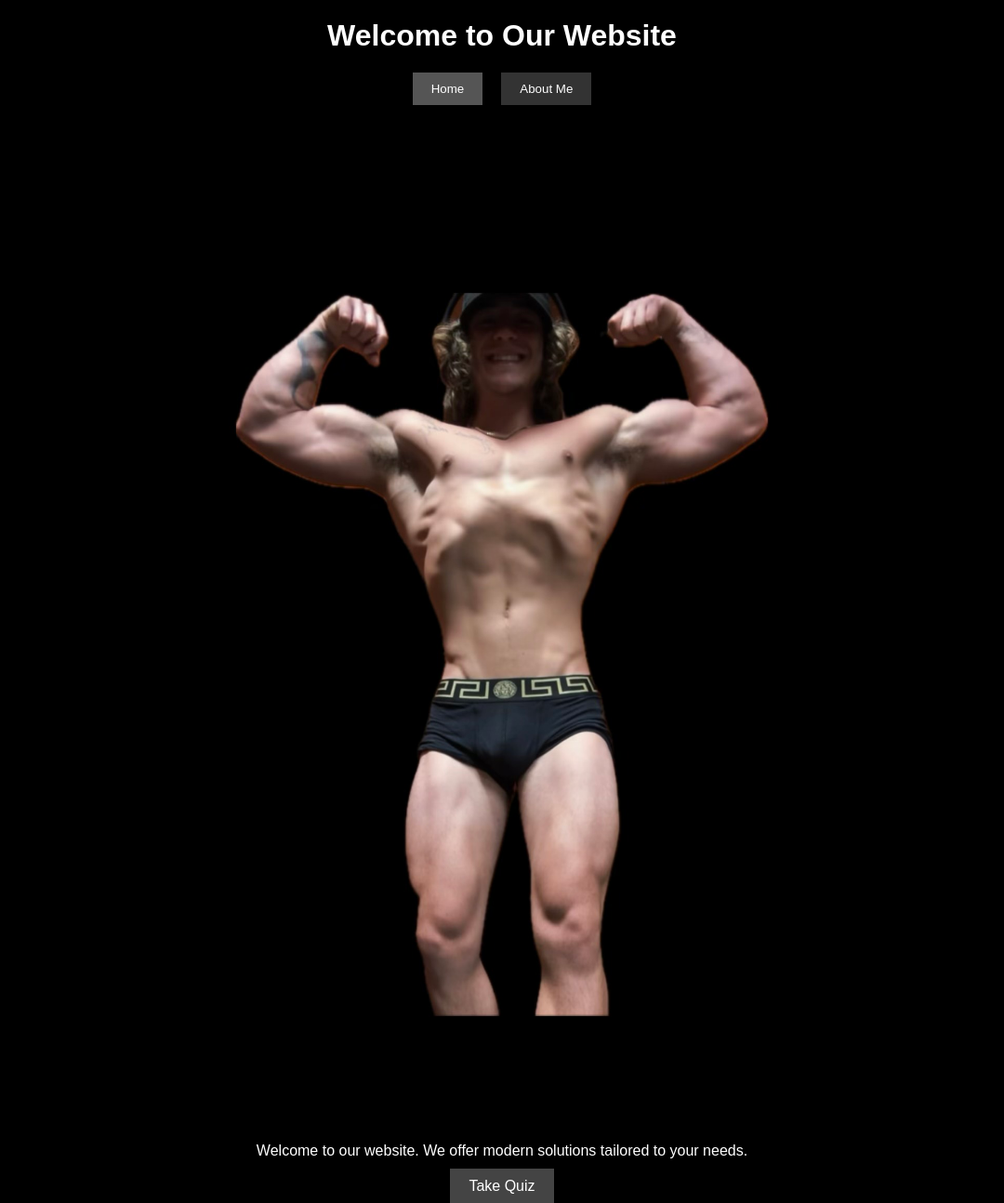
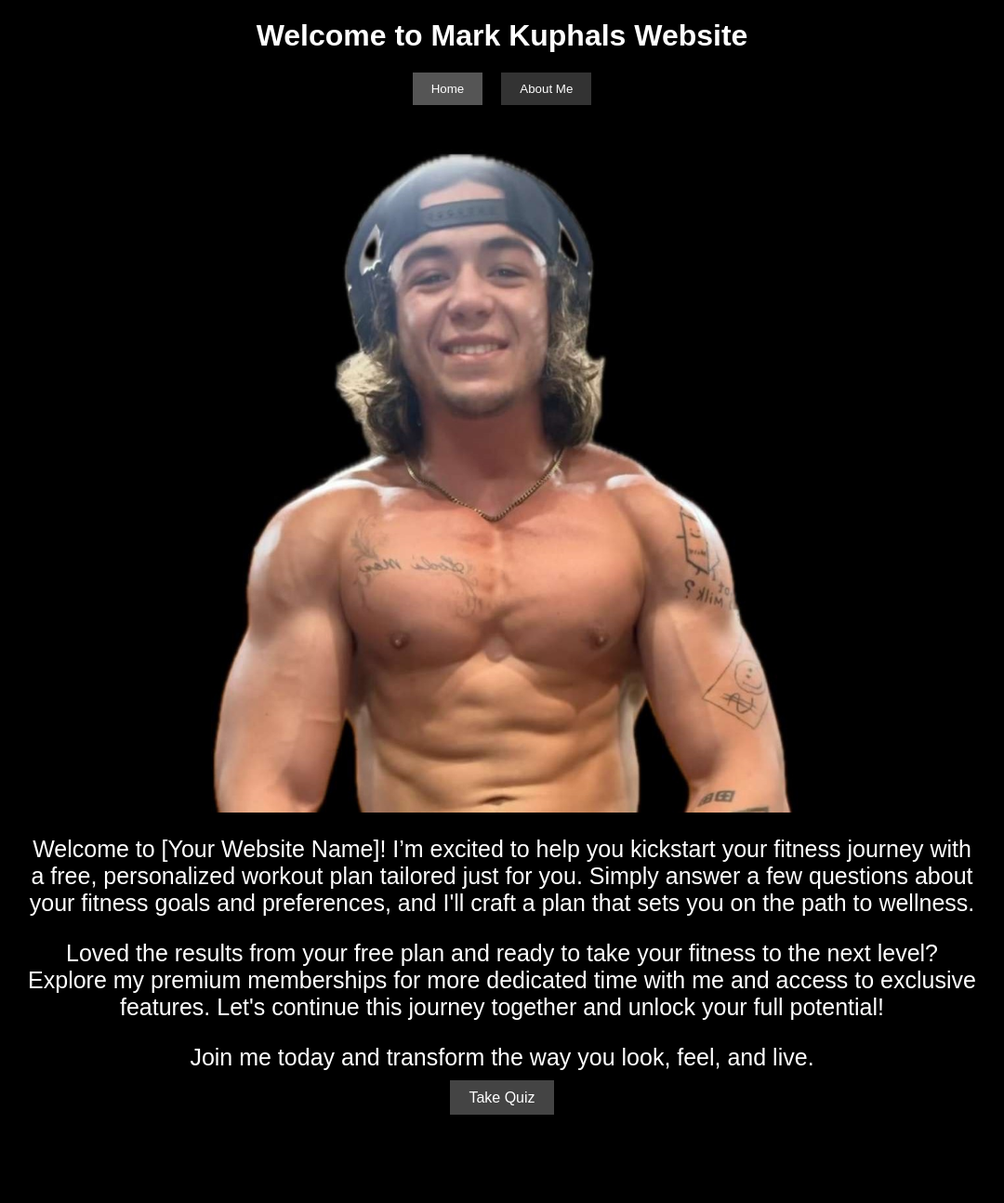
Before and after one commit to fosternilsson516/workout-wsite, a Flask app: page / in a window 1280 px wide. Shown: the whole page at 93% size, without its empty margins (100-1180 px from the left). After the commit the page ends 1199 px from the top, so only its background shows below. Run offline with Flask 3, Linux system fonts and the light colour scheme.

Commit message:
added more details and pictures

```diff
--- a/app/static/css/styles.css
+++ b/app/static/css/styles.css
@@ -58,6 +58,7 @@ nav button {
     width: 100%; /* Match the image width for alignment */
     text-align: center;
     margin-bottom: 20px;
+    font-size: 25px;
 }
 
 a.button {
@@ -75,3 +76,24 @@ a.button {
 a.button:hover {
     background-color: #666;
 }
+
+.centered-image {
+    display: block;
+    margin: 0 auto;
+    width: 50%; /* Adjust width as necessary */
+    height: auto;
+}
+
+.left-image {
+    float: left;
+    margin-right: 50px; /* Provides space between the text and the image */
+    max-width: 200px; /* Adjust width as necessary */
+    height: auto;
+}
+
+.right-image {
+    float: right;
+    margin-left: 20px; /* Provides space between the text and the image */
+    max-width: 200px; /* Adjust width as necessary */
+    height: auto;
+}
--- a/app/templates/home.html
+++ b/app/templates/home.html
@@ -8,7 +8,7 @@
 </head>
 <body>
     <header>
-        <h1>Welcome to Our Website</h1>
+        <h1>Welcome to Mark Kuphals Website</h1>
         <nav>
             <button id="homeBtn" class="nav-btn active">Home</button>
             <button id="aboutBtn" class="nav-btn">About Me</button>
@@ -16,13 +16,35 @@
     </header>
     <main>
         <section id="homeSection" class="content-section">
-            <img src="../static/img/mark_front.jpeg" alt="Descriptive Alt Text">
-            <p>Welcome to our website. We offer modern solutions tailored to your needs.</p>
+            <img src="../static/img/mark_close.jpg" alt="home">
+            <p>
+                Welcome to [Your Website Name]! I’m excited to help you kickstart your fitness journey with a free, personalized workout plan tailored just for you. Simply answer a few questions about your fitness goals and preferences, and I'll craft a plan that sets you on the path to wellness.
+            </p>
+            <p>
+                Loved the results from your free plan and ready to take your fitness to the next level? Explore my premium memberships for more dedicated time with me and access to exclusive features. Let's continue this journey together and unlock your full potential!
+            </p>
+            <p>
+                Join me today and transform the way you look, feel, and live.
+            </p>
             <a href="/quiz" class="button">Take Quiz</a>
         </section>
         <section id="aboutSection" class="content-section" style="display:none;">
-            <img src="../static/img/mark_back.jpg" alt="Descriptive Alt Text">
-            <p>This is the About Me section. Here you can introduce yourself or your company.</p>
+            <h2>Hello!👋 I’m Mark Kuphal💪🏋🏼‍♂️</h2>
+            <img src="../static/img/mark_front.jpeg" alt="Centered Image" class="centered-image">
+            <p>
+                <img src="../static/img/mark_lifting.jpg" alt="Left Image" class="left-image">
+                I’m thrilled you’ve stopped by my page. As a passionate personal trainer, my primary joy comes from helping others discover the power of a healthy lifestyle and achieve their fitness goals.🫵 My journey to wellness hasn’t always been straightforward. Like many, I’ve faced my fair share of challenges and obstacles along the way. But these experiences taught me that perseverance and hard work truly pay off.
+            </p>
+            <p>
+                From a young age, I’ve been dedicated to maintaining my health and fitness. This commitment wasn't just about hitting personal bests or mastering new workout routines; it was about building a foundation of wellness that could support every aspect of my life. Now, I'm eager to pass on the valuable lessons I've learned about nutrition, exercise, and mental resilience.🤝
+            </p>
+            <p>
+                <img src="../static/img/mark_back.jpg" alt="Right Image" class="right-image">
+                Whether you're starting your fitness journey, looking to elevate your routine, or needing motivation to continue, I'm here to guide and support you.👏 Together, we’ll tailor a plan that fits your lifestyle, respects your limits, and celebrates your victories, big and small. Let’s embark on this exciting path to better health, achieving not just your fitness goals, but a sustained and joyful way of living.🤙
+            </p>
+            <p>
+                Links to my certifications: TBD
+            </p>
         </section>
     </main>
     <script src="../static/js/script.js"></script>
--- a/requirements.txt
+++ b/requirements.txt
@@ -4,9 +4,11 @@ Flask==3.0.3
 Flask-Mail==0.9.1
 Flask-SQLAlchemy==3.1.1
 greenlet==3.0.3
+gunicorn==22.0.0
 itsdangerous==2.2.0
 Jinja2==3.1.4
 MarkupSafe==2.1.5
+packaging==24.0
 python-dotenv==1.0.1
 SQLAlchemy==2.0.30
 typing_extensions==4.11.0
```
Also changed, not shown: docker-compose.yml (added, +28 -0 lines), app/static/img/mark.jpg (added), app/static/img/mark_close.jpg (added), app/static/img/mark_lifting.jpg (added), 4 other files.
